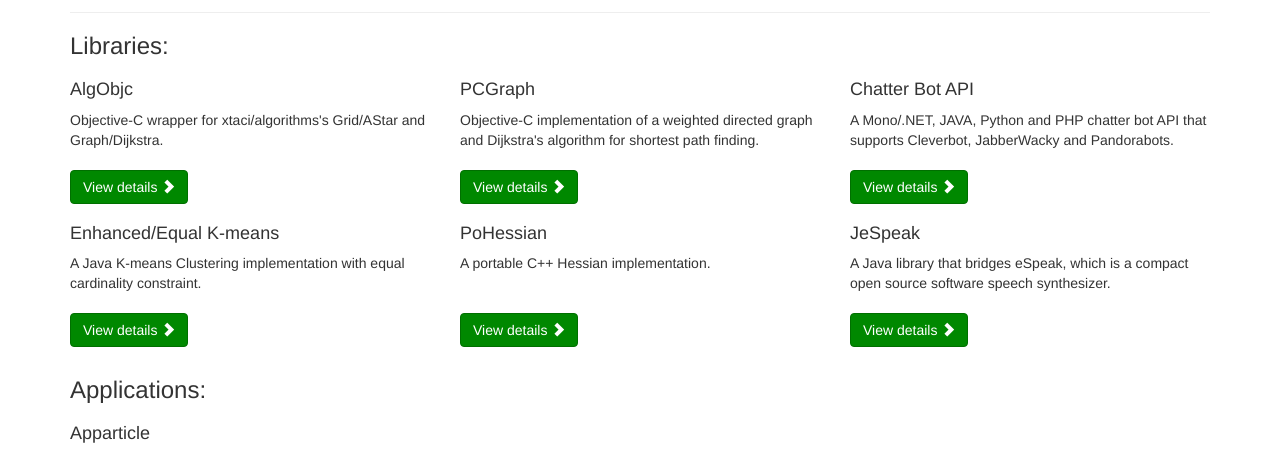
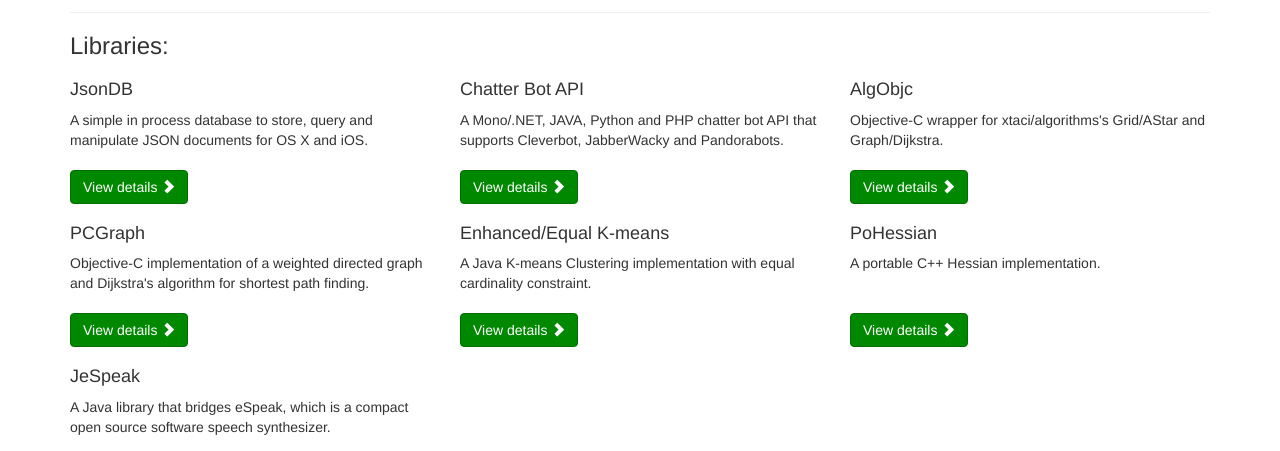
Before and after one commit to pierredavidbelanger/pierredavidbelanger.github.io, a plain HTML site: page index.html in a window 1280 px wide. Shown: the part 319-770 px from the top of the page. Drawn offline with Linux system fonts and the light colour scheme.

Commit message:
little refresh

```diff
--- a/index.html
+++ b/index.html
@@ -41,11 +41,30 @@
     <div class="row">
 
         <div class="col-md-4">
+            <h4>JsonDB</h4>
+
+            <p class="project-description">A simple in process database to store, query and manipulate JSON documents for OS X and iOS.</p>
+
+            <p><a class="btn btn-primary" href="http://cocoadocs.org/docsets/JsonDB/" role="button">View details <span
+                    class="glyphicon glyphicon-chevron-right"></span></a></p>
+        </div>
+
+        <div class="col-md-4">
+            <h4>Chatter Bot API</h4>
+
+            <p class="project-description">A Mono/.NET, JAVA, Python and PHP chatter bot API that supports Cleverbot, JabberWacky and
+                Pandorabots.</p>
+
+            <p><a class="btn btn-primary" href="https://github.com/pierredavidbelanger/chatter-bot-api/" role="button">View
+                details <span class="glyphicon glyphicon-chevron-right"></span></a></p>
+        </div>
+
+        <div class="col-md-4">
             <h4>AlgObjc</h4>
 
             <p class="project-description">Objective-C wrapper for xtaci/algorithms's Grid/AStar and Graph/Dijkstra.</p>
 
-            <p><a class="btn btn-primary" href="https://github.com/pierredavidbelanger/AlgObjc#algobjc" role="button">View details <span
+            <p><a class="btn btn-primary" href="https://github.com/pierredavidbelanger/AlgObjc" role="button">View details <span
                     class="glyphicon glyphicon-chevron-right"></span></a></p>
         </div>
 
@@ -58,20 +77,6 @@
             <p><a class="btn btn-primary" href="http://pcgraph.pjer.ca/" role="button">View details <span
                     class="glyphicon glyphicon-chevron-right"></span></a></p>
         </div>
-
-        <div class="col-md-4">
-            <h4>Chatter Bot API</h4>
-
-            <p class="project-description">A Mono/.NET, JAVA, Python and PHP chatter bot API that supports Cleverbot, JabberWacky and
-                Pandorabots.</p>
-
-            <p><a class="btn btn-primary" href="https://code.google.com/p/chatter-bot-api/" role="button">View
-                details <span class="glyphicon glyphicon-chevron-right"></span></a></p>
-        </div>
-
-    </div>
-
-    <div class="row">
 
         <div class="col-md-4">
             <h4>Enhanced/Equal K-means</h4>
@@ -151,10 +156,6 @@
                     class="glyphicon glyphicon-chevron-right"></span></a></p>
         </div>
 
-    </div>
-
-    <div class="row">
-
         <div class="col-md-4">
             <h4>jsprit</h4>
 
```
